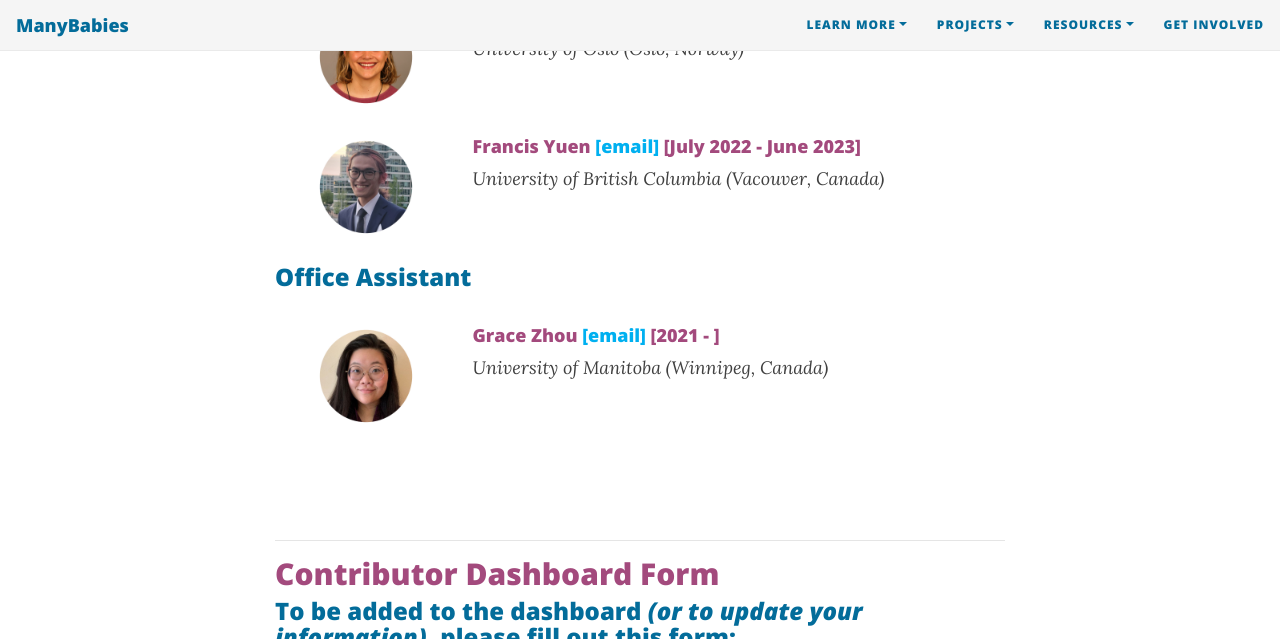
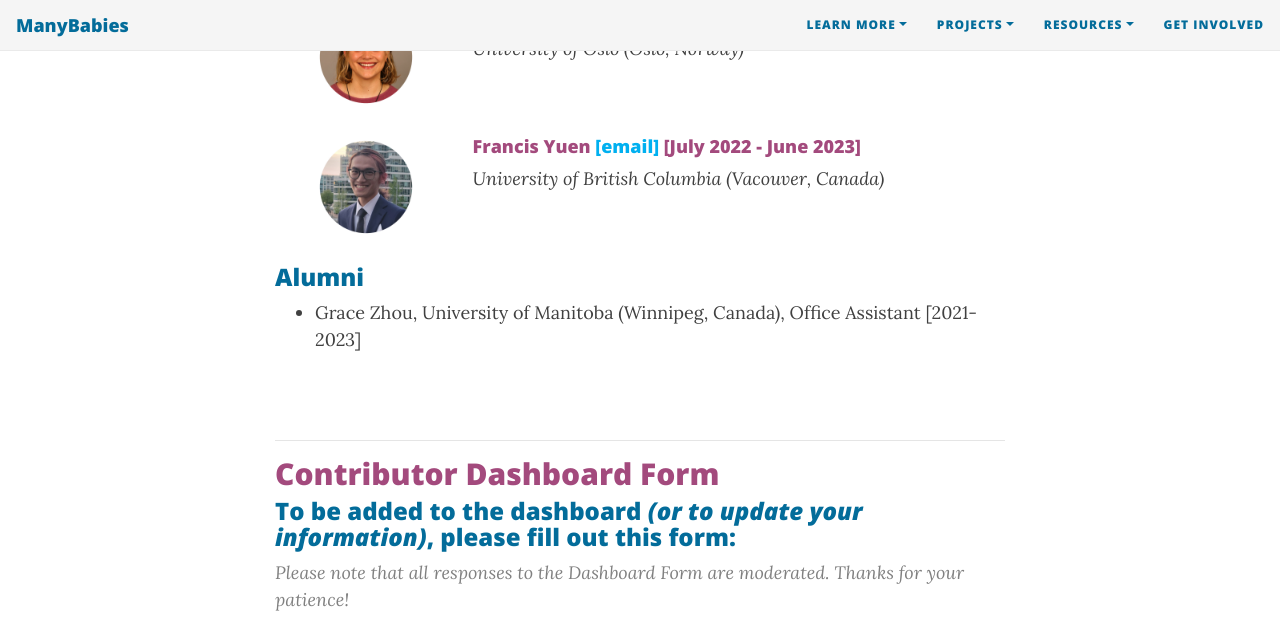
Before and after one commit to manybabies/manybabies.github.io, a Jekyll site: the page built from people.md, in a window 1280 px wide and 900 px high, scrolled down 2958 px, cut to the strip 0-639 px from the top of the window. Built offline with Jekyll 4.4.1, drawn with Linux system fonts in a browser that asks for light colours; nearby versions of some CDN libraries; some web fonts are replaced.

Commit message:
Update people.md

```diff
--- a/people.md
+++ b/people.md
@@ -200,23 +200,11 @@ cover-img: /assets/img/MB_map.jpg
     </div>
   </div>
 <br>
-  <header class="major">
-			<h3>Office Assistant</h3>
-	</header>
-<br>
-  <div class="container">
-		<div class="row">
-      <div class="col-sm-3 col-xs-6" align="center">
-        <img src="/assets/img/GraceZhou.png" alt="Grace Zhou" width="100" height="100">
-  	  </div>
-  	  <div class="col-sm-9">
-  	    <h4>Grace Zhou <a href="mailto:grace.zhou@umanitoba.ca">[email]</a> [2021 - ]</h4>
-        <i>University of Manitoba (Winnipeg, Canada)</i>
-      </div>
-    </div>
-  </div>
-<br>
 </section>
+
+### Alumni
+
+* Grace Zhou, University of Manitoba (Winnipeg, Canada), Office Assistant [2021-2023]
 
 <br>
 
```
